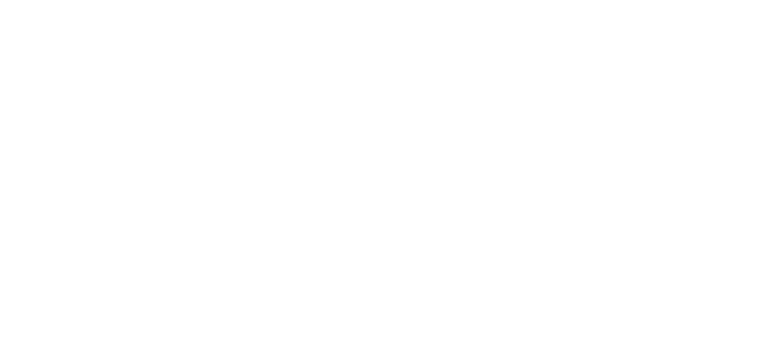
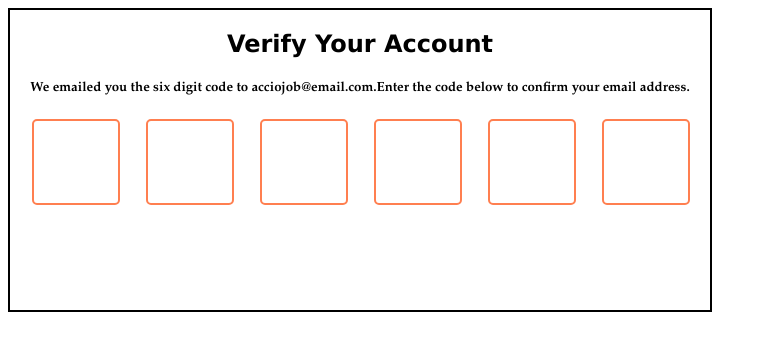
Before and after one commit to acciojob/OTP-Adarsh4775, a website: page main.html in a window 1280 px wide. Shown: the whole page, without its empty margins (0-767 px from the left). Drawn offline with Linux system fonts and the light colour scheme.

Commit message:
created a submission

```diff
--- a/main.html
+++ b/main.html
@@ -8,9 +8,23 @@
 
 <body>
 	<!-- the entire body must be written by student -->
-    <script type="text/javascript" src="./script.js">
+   <div class="box">
+	   <h2 id="verification_heading">Verify Your Account</h2>
+	   <h5 id="verification_subtext">We emailed you the six digit code to acciojob@email.com.Enter the code below to confirm your email address.</h5>
+
+	   <div class="code-container">
+	   <input type="number" class="code">
+	   <input type="number" class="code">
+	   <input type="number" class="code">
+	   <input type="number" class="code">
+	   <input type="number" class="code">
+	   <input type="number" class="code">
+	   </div>
+
+   </div>
+
+	<script type="text/javascript" src="./script.js">
 </script>
-
 </body>
 
 </html>
--- a/script.js
+++ b/script.js
@@ -1 +1,6 @@
 //your JS code here. If required.
+function oneTime(){
+	let num = document.querySelector(".code");
+
+
+}
--- a/styles.css
+++ b/styles.css
@@ -1 +1,24 @@
 /*  your css code here. If applicable */
+.box{
+	width:700px;
+	height:300px;
+	border:2px solid black;
+}
+h2{
+	text-align:center;
+	font-family:verdana;
+}
+h5{
+	text-align:center;
+	font-family:garamond;
+}
+.code{
+	width:80px;
+	height:80px;
+	margin-left:22px;
+	color:black;
+	font-size:60px;
+	text-align:center;
+	border-radius:5px;
+	border: 2px solid coral;
+}
```
